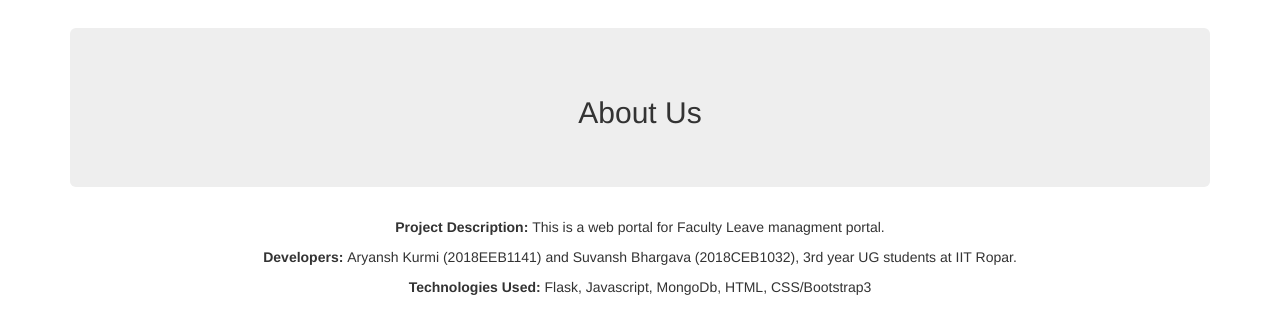
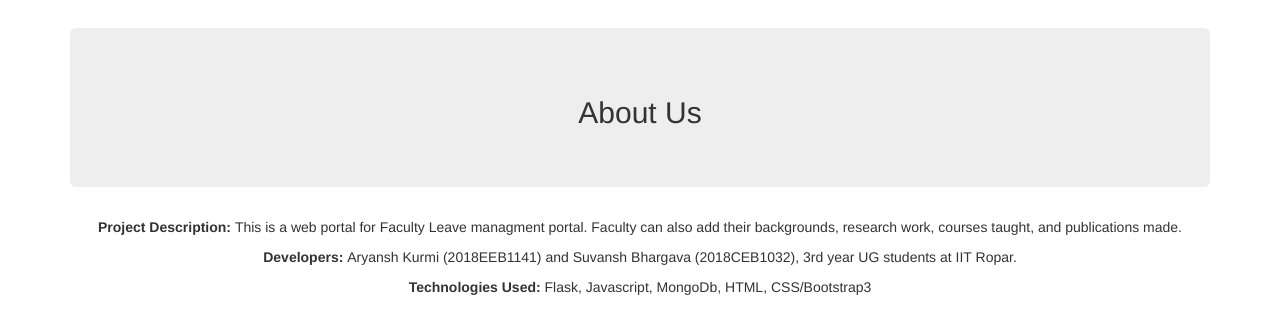
Before and after one commit to arukurmi/Faculty-Leave-Managment-Portal, a Flask app: page /about in a window 1280 px wide. Shown: the part 72-406 px from the top of the page. Run offline with Flask 2, Linux system fonts and the light colour scheme; some libraries are stand-ins or nearby versions.

Commit message:
edit about project page.

```diff
--- a/templates/about.html
+++ b/templates/about.html
@@ -8,7 +8,7 @@
 
 <center>
 
-<p><b>Project Description: </b>This is a web portal for Faculty Leave managment portal.
+<p><b>Project Description: </b>This is a web portal for Faculty Leave managment portal. Faculty can also add their backgrounds, research work, courses taught, and publications made.
 </p>
 <p><b>Developers: </b>Aryansh Kurmi (2018EEB1141) and Suvansh Bhargava (2018CEB1032), 3rd year UG students at IIT Ropar.</p>
 <p><b>Technologies Used: </b>Flask, Javascript, MongoDb, HTML, CSS/Bootstrap3</p>
```
